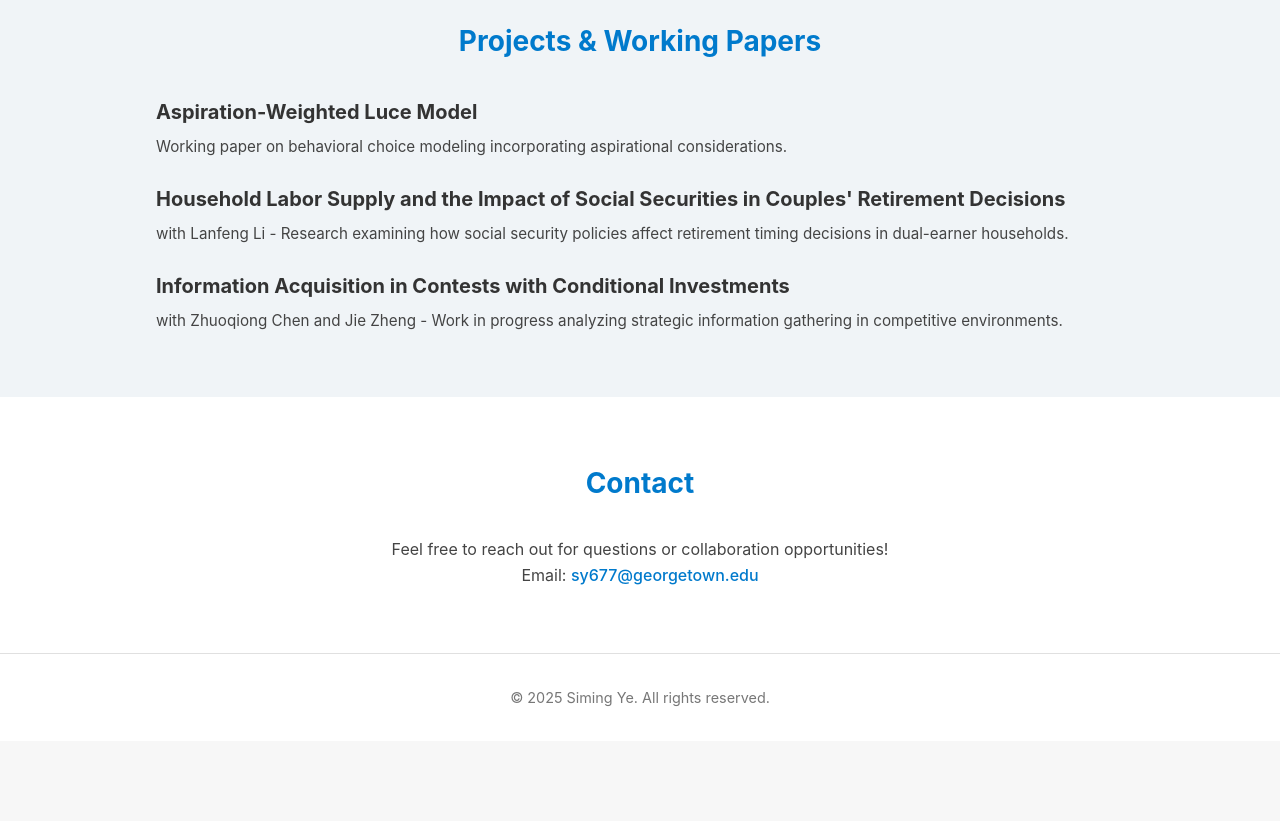
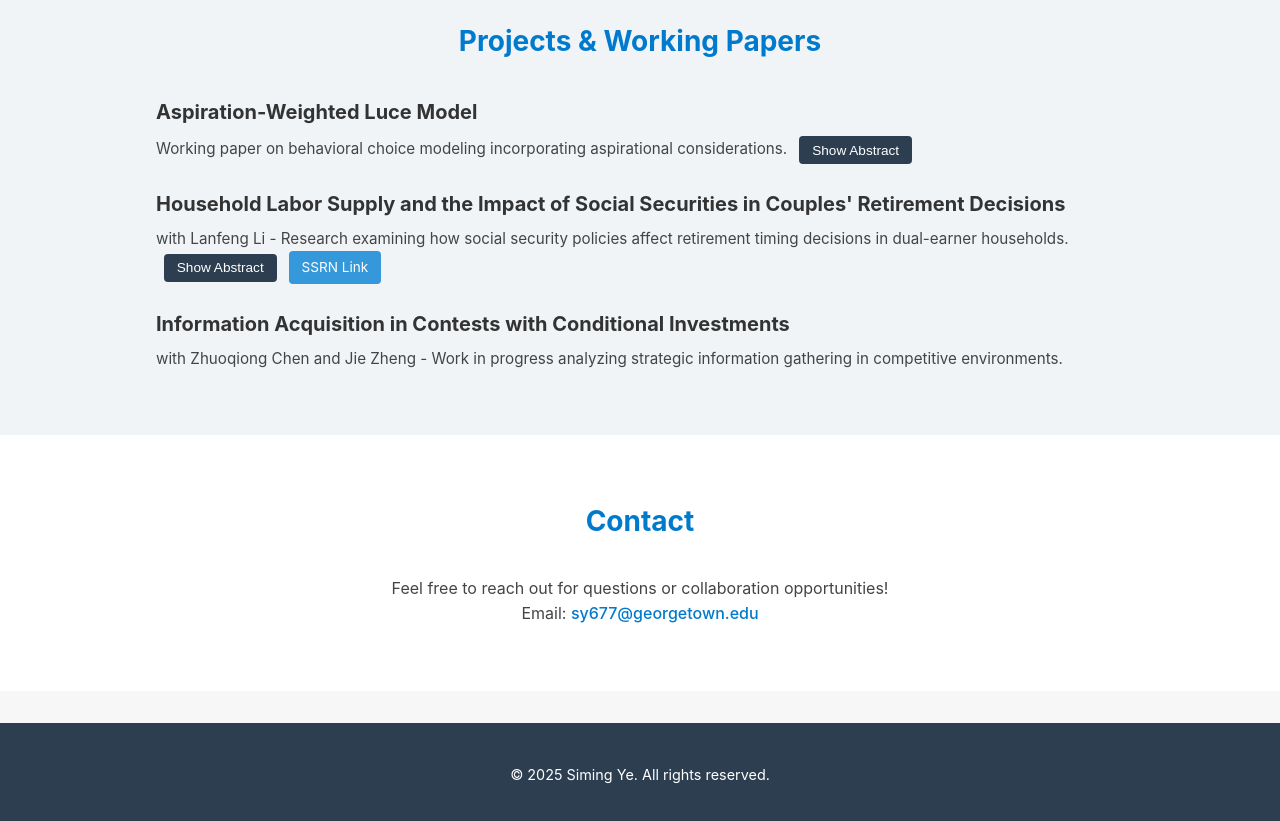
Before and after one commit to Simulate-one/SimingYe.github.io, a plain HTML site: page index.html in a window 1280 px wide. Shown: the part 897-1718 px from the top of the page. Before the commit the page ends 1638 px from the top, so only its background shows below. Drawn offline with Linux system fonts and the light colour scheme.

Commit message:
Add expandable abstracts and paper links with interactive functionality

```diff
--- a/index.html
+++ b/index.html
@@ -74,13 +74,22 @@
                     <h3>Aspiration-Weighted Luce Model</h3>
                     <p>
                         Working paper on behavioral choice modeling incorporating aspirational considerations.
+                        <button class="abstract-toggle" onclick="toggleAbstract('abstract1')">Show Abstract</button>
                     </p>
+                    <div id="abstract1" class="abstract-content" style="display: none;">
+                        <p><strong>Abstract:</strong> I develop a stochastic choice framework extending the Luce (1959) model to analyze how individuals are influenced by aspirational figures who have access to broader choice sets. The Aspiration-Weighted Luce Model (AWLM) incorporates this influence through a linear combination of the influencer's Luce weights in the broader set and that of the decision maker's in her feasible set. My comparative static results reveal a key "dampening effect" - when the influencer places greater probability weight on options unavailable to the decision maker, the overall impact on consumers' choices among available alternatives is reduced. I provide a characterization of the model through proportional-difference conditions and establish the identification of both influence strength and baseline preferences from choice data, enabling empirical testing of aspiration-based choice behavior.</p>
+                    </div>
                 </div>
                 <div class="project-item">
                     <h3>Household Labor Supply and the Impact of Social Securities in Couples' Retirement Decisions</h3>
                     <p>
                         with Lanfeng Li - Research examining how social security policies affect retirement timing decisions in dual-earner households.
+                        <button class="abstract-toggle" onclick="toggleAbstract('abstract2')">Show Abstract</button>
+                        <a href="https://papers.ssrn.com/sol3/papers.cfm?abstract_id=4990244" target="_blank" class="paper-link">SSRN Link</a>
                     </p>
+                    <div id="abstract2" class="abstract-content" style="display: none;">
+                        <p><strong>Abstract:</strong> We examine how couples respond to pension eligibility in developing countries by focusing on the rural Chinese pension system. Using data from the China Health and Retirement Longitudinal Study, we employ a double regression discontinuity design to capture the sharp changes in eligibility at age 60. Our findings reveal a striking pattern that contrasts with developed nations: women increase their labor force participation when their husbands become pension-eligible, while men decrease their participation when their wives reach eligibility age. To explain these asymmetric responses, we extend collective household models to incorporate three key mechanisms: income effects from pension receipt, intra-household labor substitution, and age-based constraints on market access. The evidence supports an Added Worker Effect that persists even after spouses reach pension eligibility. We believe this brings policy insights into pension systems in developing countries with weak social safety nets.</p>
+                    </div>
                 </div>
                 <div class="project-item">
                     <h3>Information Acquisition in Contests with Conditional Investments</h3>
@@ -112,6 +121,20 @@
     <script>
         // Automatically insert the current year in the footer
         document.getElementById('currentYear').textContent = new Date().getFullYear();
+
+        function toggleAbstract(id) {
+            const abstractContent = document.getElementById(id);
+            const button = event.target;
+            if (abstractContent) {
+                if (abstractContent.style.display === 'none') {
+                    abstractContent.style.display = 'block';
+                    button.textContent = 'Hide Abstract';
+                } else {
+                    abstractContent.style.display = 'none';
+                    button.textContent = 'Show Abstract';
+                }
+            }
+        }
     </script>
 </body>
 </html>
--- a/style.css
+++ b/style.css
@@ -181,12 +181,69 @@ body {
 
 /* Footer */
 .site-footer {
-    background-color: #fff;
-    border-top: 1px solid #e0e0e0;
-    padding: 1rem 0;
+    background-color: #2c3e50;
+    color: #fff;
+    padding: 1.5rem 0;
+    margin-top: 2rem;
+}
+
+.site-footer p {
     text-align: center;
     font-size: 0.9rem;
-    color: #777;
+}
+
+/* Responsive images */
+img {
+    max-width: 100%;
+    height: auto;
+}
+
+/* Abstract toggle functionality */
+.abstract-toggle {
+    background-color: #2c3e50;
+    color: white;
+    border: none;
+    padding: 0.4rem 0.8rem;
+    border-radius: 4px;
+    cursor: pointer;
+    font-size: 0.85rem;
+    margin-left: 0.5rem;
+    transition: background-color 0.3s ease;
+}
+
+.abstract-toggle:hover {
+    background-color: #34495e;
+}
+
+.abstract-content {
+    margin-top: 1rem;
+    padding: 1rem;
+    background-color: #f8f9fa;
+    border-left: 4px solid #2c3e50;
+    border-radius: 4px;
+}
+
+.abstract-content p {
+    font-size: 0.95rem;
+    line-height: 1.6;
+    color: #555;
+}
+
+.paper-link {
+    display: inline-block;
+    background-color: #3498db;
+    color: white;
+    text-decoration: none;
+    padding: 0.4rem 0.8rem;
+    border-radius: 4px;
+    font-size: 0.85rem;
+    margin-left: 0.5rem;
+    transition: background-color 0.3s ease;
+}
+
+.paper-link:hover {
+    background-color: #2980b9;
+    color: white;
 }
 
 /* Responsive adjustments */
```
